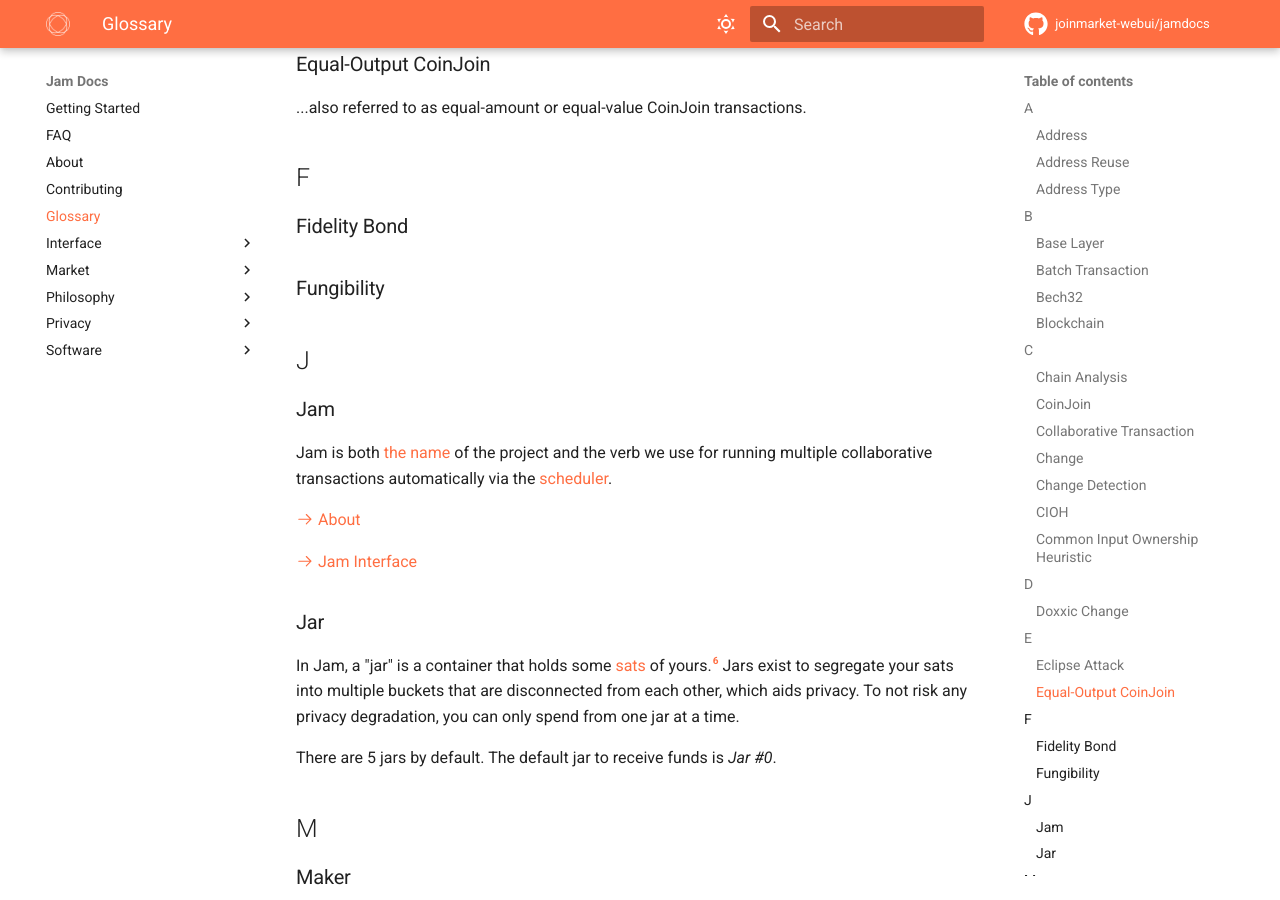
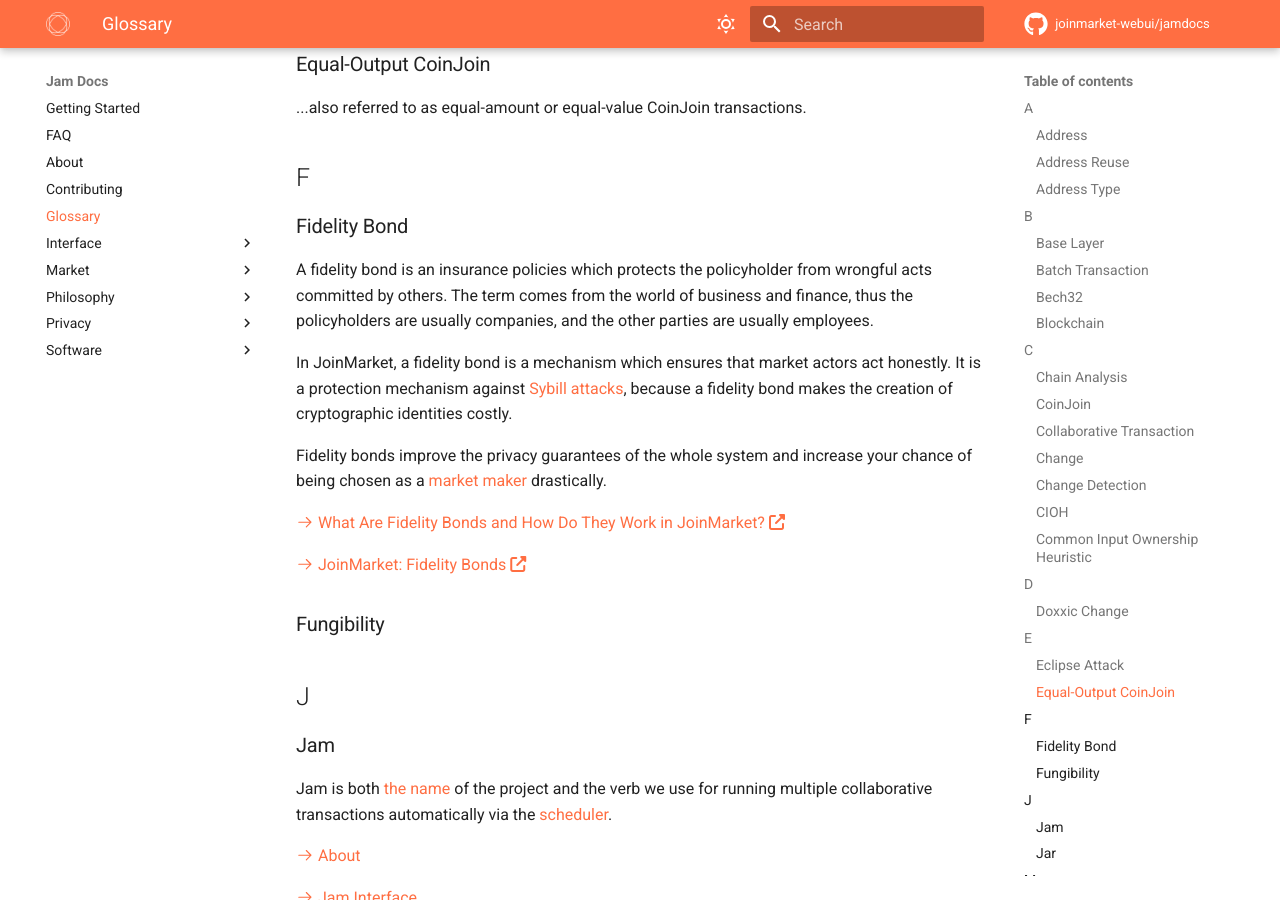
Before and after one commit to joinmarket-webui/jamdocs, an MkDocs documentation site: the page built from docs/glossary.md, in a window 1280 px wide and 900 px high, scrolled down 4431 px. Built offline with MkDocs 1.6.1 and Material for MkDocs 9.7.7, drawn with Linux system fonts in a browser that asks for light colours; nearby versions of some CDN libraries; comment, search, counter and statistics services are not loaded.

Commit message:
docs(glossary): fidelity bonds

```diff
--- a/docs/glossary.md
+++ b/docs/glossary.md
@@ -245,6 +245,27 @@ change in Jam.
 
 ## F
 ### Fidelity Bond
+
+A fidelity bond is an insurance policies which protects the policyholder from
+wrongful acts committed by others. The term comes from the world of business and
+finance, thus the policyholders are usually companies, and the other parties are
+usually employees.
+
+In JoinMarket, a fidelity bond is a mechanism which ensures that market actors
+act honestly. It is a protection mechanism against [Sybill
+attacks](#sybil-attack), because a fidelity bond makes the creation of
+cryptographic identities costly.
+
+Fidelity bonds improve the privacy guarantees of the whole system and increase
+your chance of being chosen as a [market maker](#maker) drastically.
+
+[:octicons-arrow-right-24: What Are Fidelity Bonds and How Do They Work in JoinMarket?][se-fb]
+
+[:octicons-arrow-right-24: JoinMarket: Fidelity Bonds][se-fb]
+
+[se-fb]: https://bitcoin.stackexchange.com/a/106189/93857
+[jm-fb]: https://github.com/JoinMarket-Org/joinmarket-clientserver/blob/master/docs/fidelity-bonds.md
+
 ### Fungibility
 ## J
 ### Jam
```
